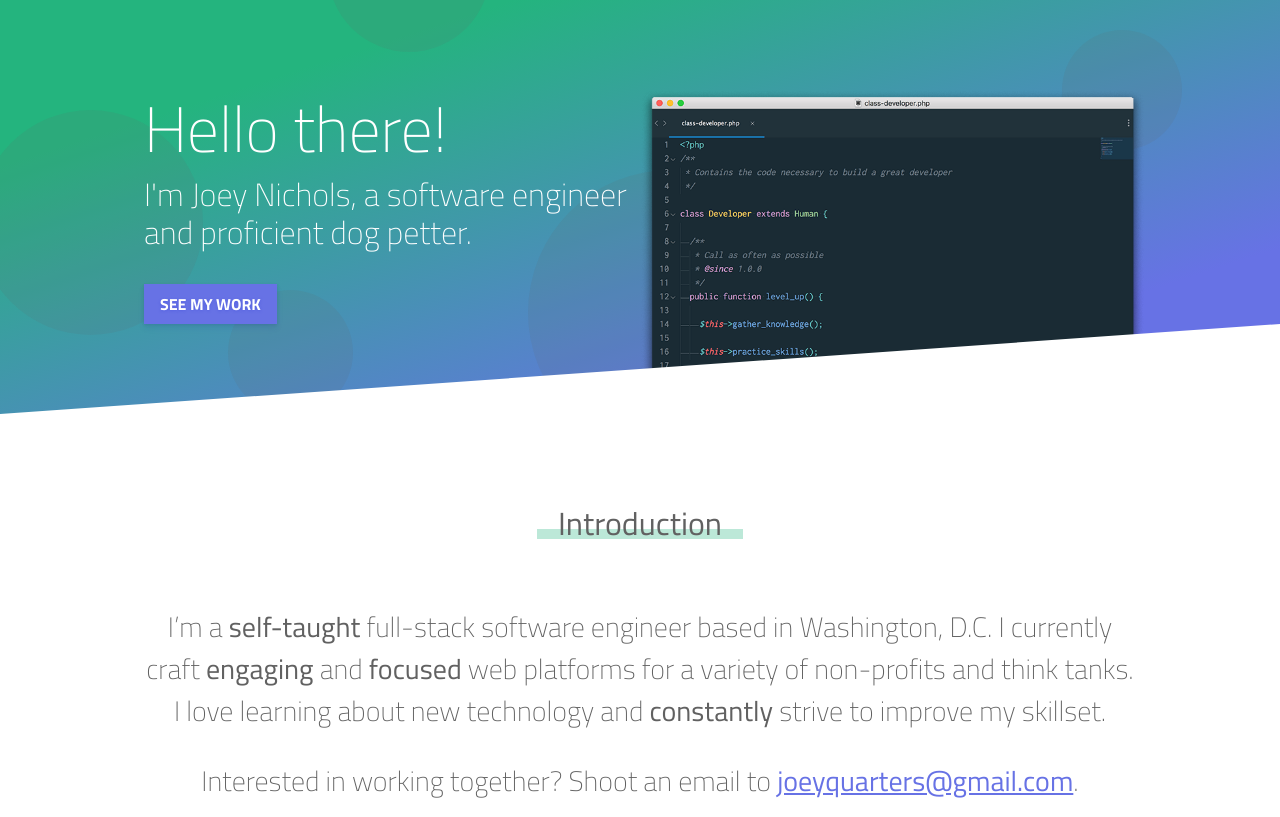
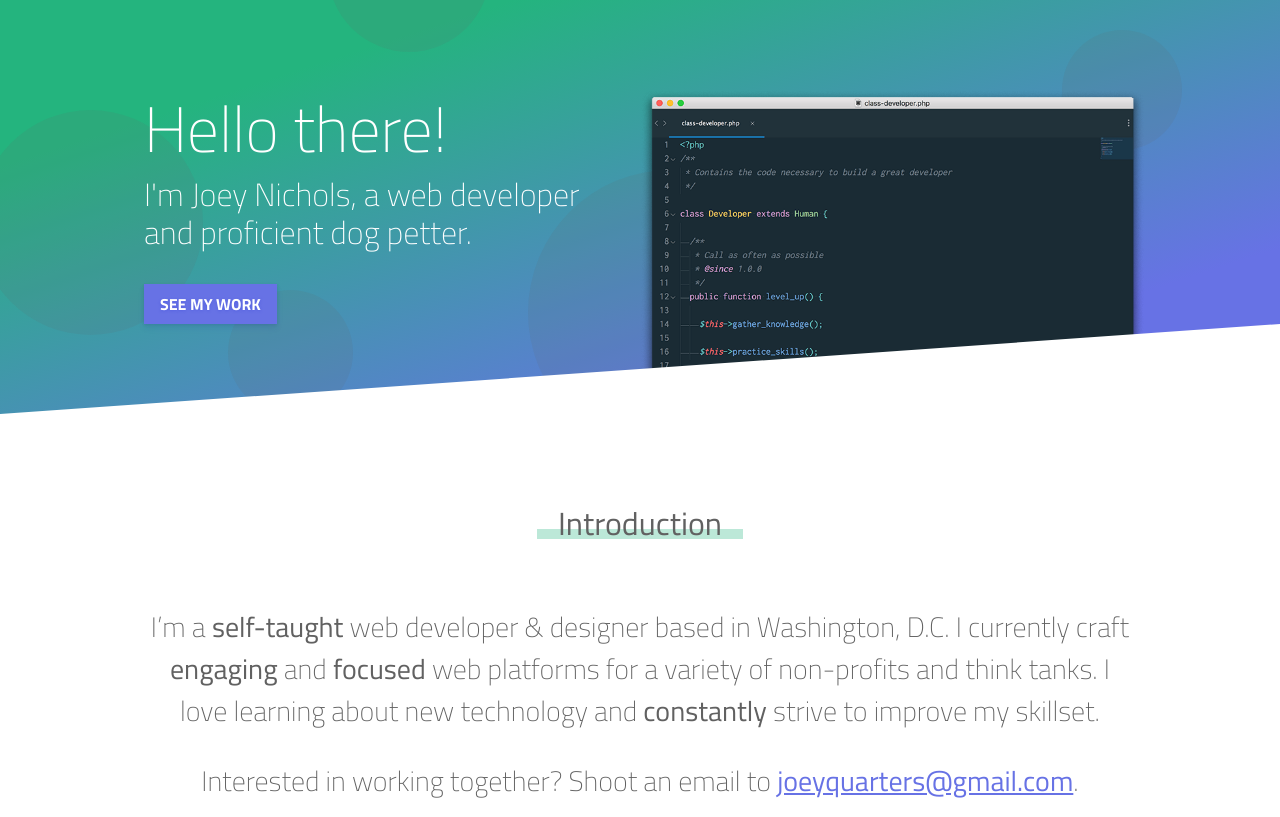
Before and after one commit to joeyquarters/joeyquarters.github.io, a Jekyll site: the page built from index.md, in a window 1280 px wide. Shown: the top 817 px of the page. Built offline with Jekyll 4.4.1, drawn with Linux system fonts in a browser that asks for light colours.

Commit message:
Changed role

```diff
--- a/_layouts/home.html
+++ b/_layouts/home.html
@@ -19,7 +19,7 @@ layout: default
 				<div class="col-xs-12 col-sm-12 col-md-6">
 
 					<h1 class="hero__title">Hello there!</h1>
-					<h2 class="hero__subtitle wow fadeInUp" data-wow-delay="0.5s">I'm Joey Nichols, a software engineer<span id="secondAdj"> and proud eukaryotic organism</span>.</h2>
+					<h2 class="hero__subtitle wow fadeInUp" data-wow-delay="0.5s">I'm Joey Nichols, a web developer<span id="secondAdj"> and proud eukaryotic organism</span>.</h2>
 					<a class="btn btn-primary" href="#work" data-scroll>
 						See my work
 					</a>
--- a/index.md
+++ b/index.md
@@ -3,6 +3,6 @@ layout: home
 body_class: home
 ---
 
-I'm a **self-taught** full-stack software engineer based in Washington, D.C. I currently craft **engaging** and **focused** web platforms for a variety of non-profits and think tanks. I love learning about new technology and **constantly** strive to improve my skillset.
+I'm a **self-taught** web developer & designer based in Washington, D.C. I currently craft **engaging** and **focused** web platforms for a variety of non-profits and think tanks. I love learning about new technology and **constantly** strive to improve my skillset.
 
 Interested in working together? Shoot an email to **[joeyquarters@gmail.com](mailto:joeyquarters@gmail.com)**.
```
